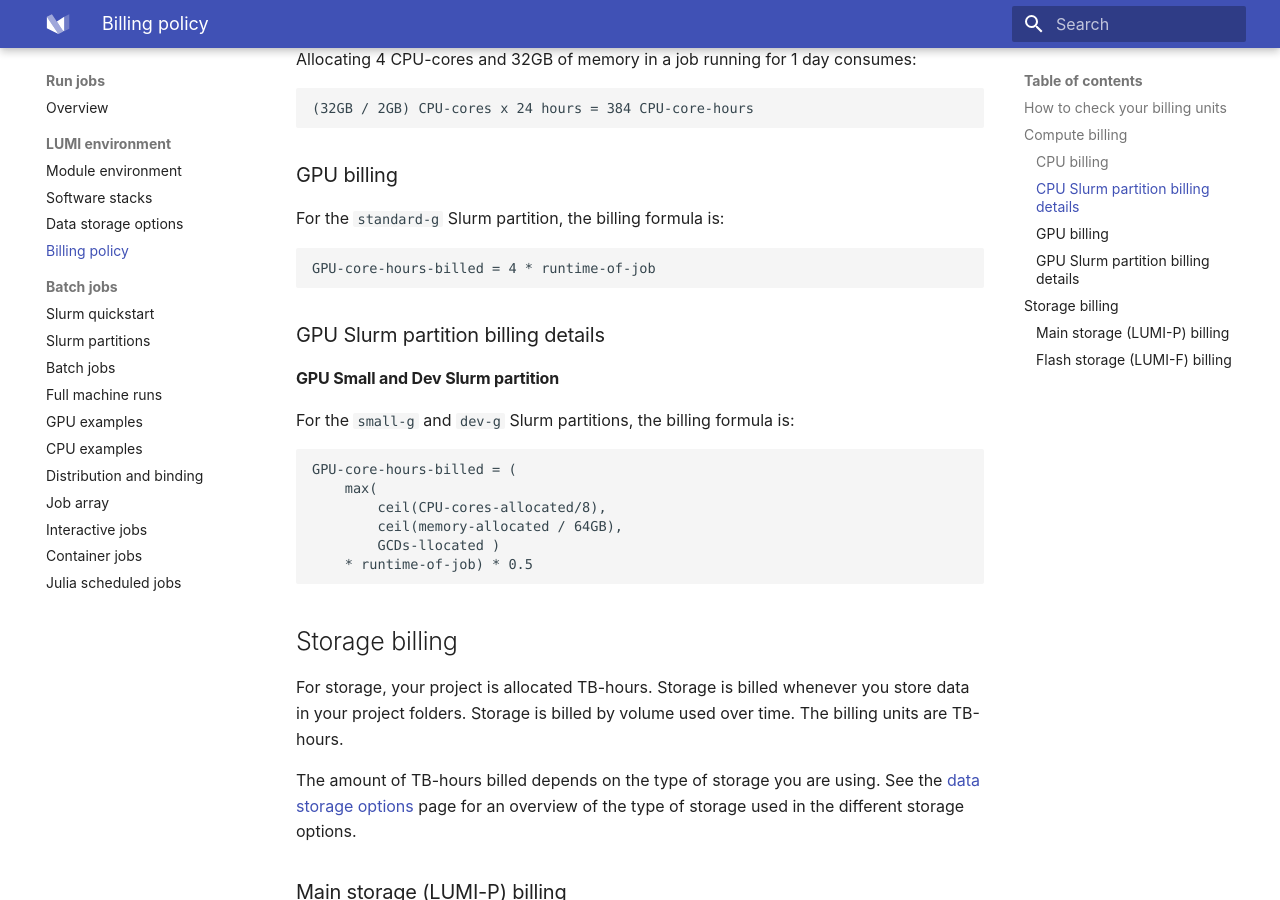
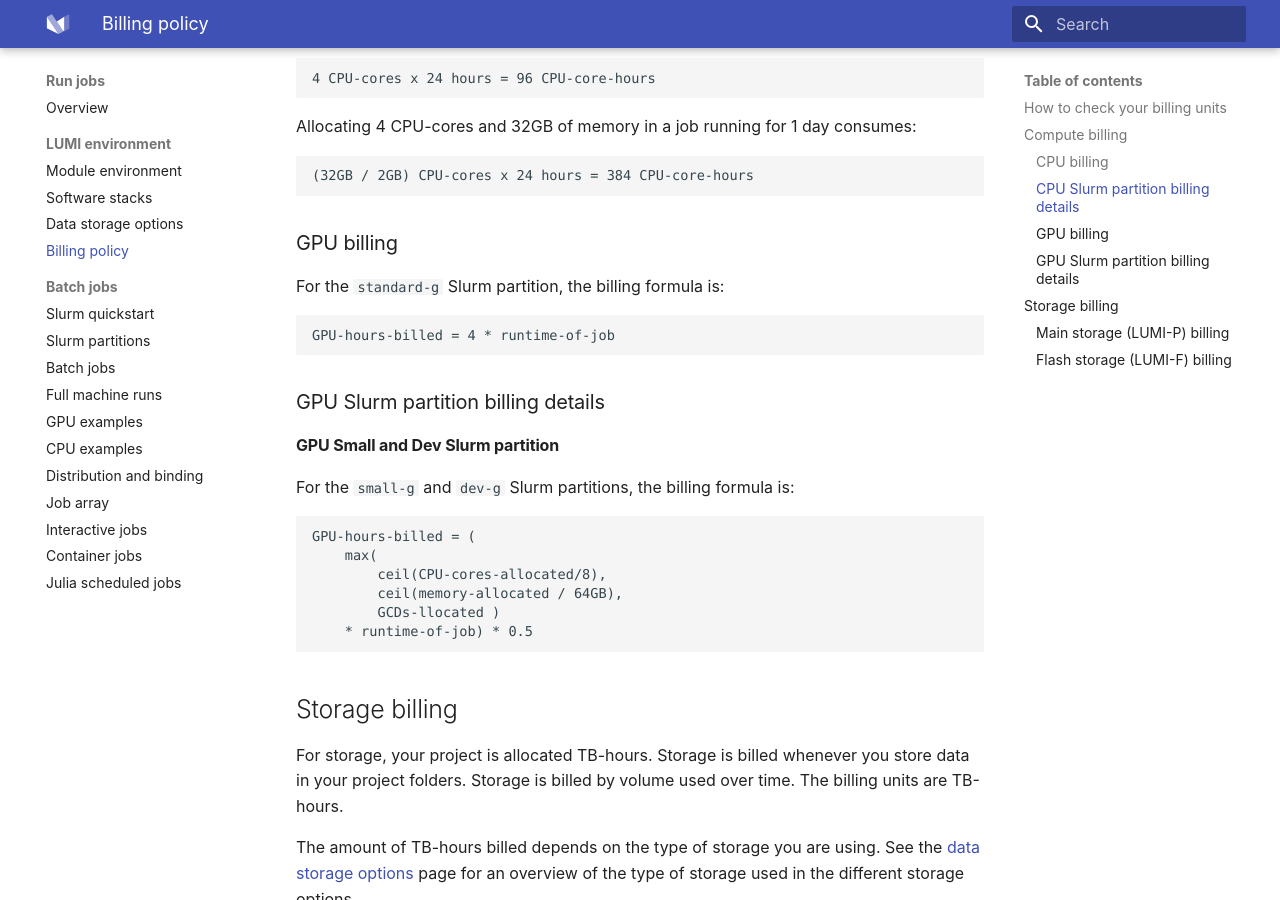
Before and after one commit to Lumi-supercomputer/lumi-userguide, an MkDocs documentation site: the page built from docs/runjobs/lumi_env/billing.md, in a window 1280 px wide and 900 px high, scrolled down 1936 px. Built offline with MkDocs 1.6.1 and Material for MkDocs 9.7.7, drawn with Linux system fonts in a browser that asks for light colours; some of the changed text lies outside the part shown.

Commit message:
mention ElapsedRaw, GPU-core-hours => GPU-hours

````diff
--- a/docs/runjobs/lumi_env/billing.md
+++ b/docs/runjobs/lumi_env/billing.md
@@ -106,7 +107,7 @@
 
 For the `standard-g` Slurm partition, the billing formula is:
 ```text
-GPU-core-hours-billed = 4 * runtime-of-job
+GPU-hours-billed = 4 * runtime-of-job
 ```
 
 ### GPU Slurm partition billing details
@@ -115,7 +116,7 @@
 
 For the `small-g` and `dev-g` Slurm partitions, the billing formula is:
 ```text
-GPU-core-hours-billed = (
+GPU-hours-billed = (
     max(
         ceil(CPU-cores-allocated/8),
         ceil(memory-allocated / 64GB),
````
Also changed, not shown: other parts of docs/runjobs/lumi_env/billing.md (+3 -2 lines).
